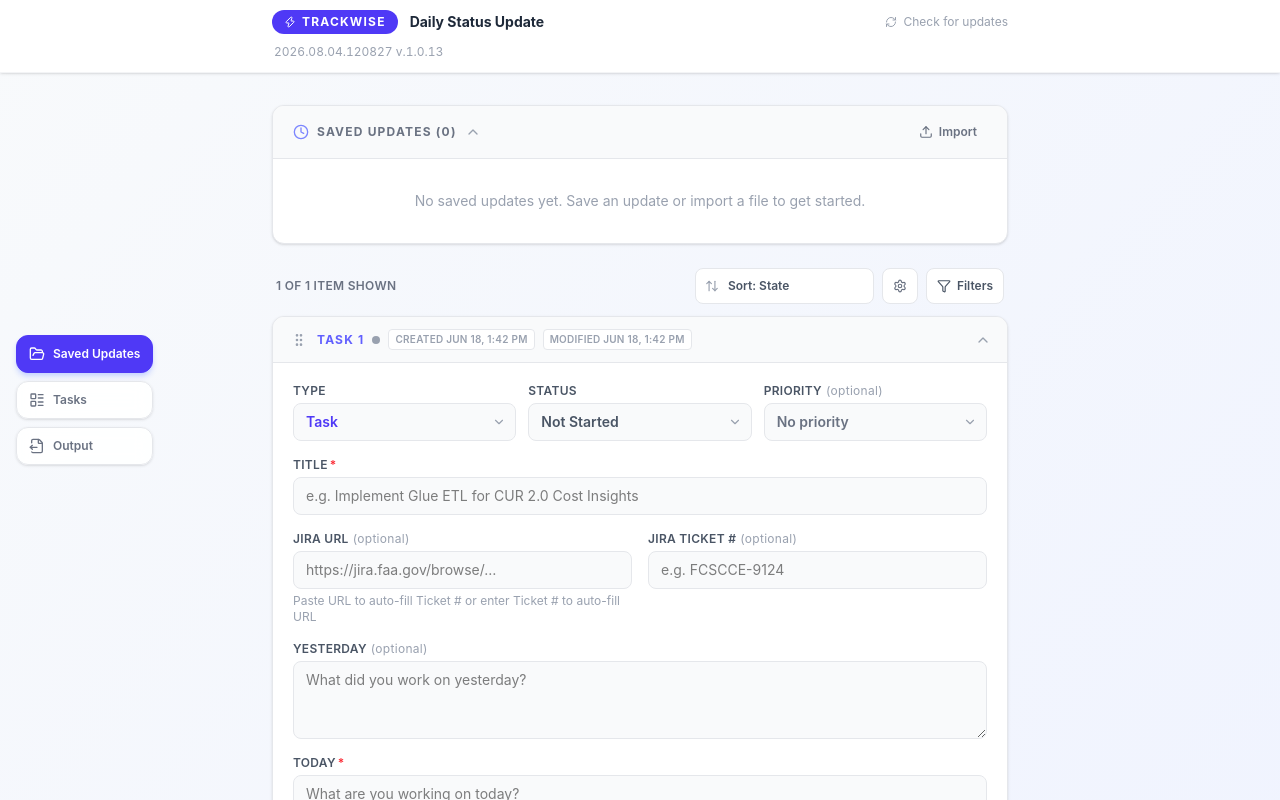
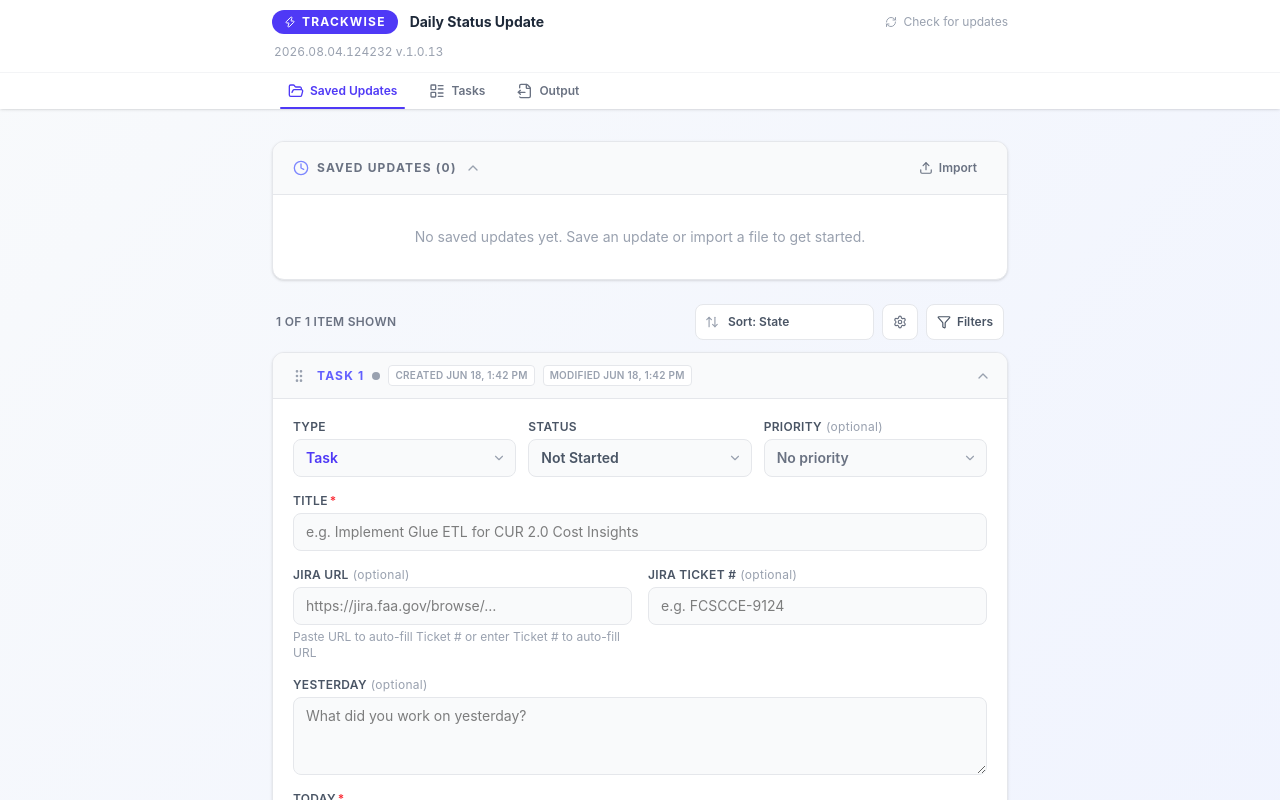
Before and after one commit to BrettFX/Trackwise, a React (Vite) app: page / in a window 1280 px wide. Shown: the top 800 px of the page. Built offline with nearby package versions, Linux system fonts and the light colour scheme.

Commit message:
fix: resolve update checking issue Modernize app navbar

```diff
--- a/public/version.json
+++ b/public/version.json
@@ -1,4 +1,4 @@
 {
   "version": "1.0.13",
-  "buildDate": "2026.08.04.120827"
+  "buildDate": "2026.08.04.124232"
 }
--- a/src/App.tsx
+++ b/src/App.tsx
@@ -786,10 +786,9 @@ function App() {
 
   return (
     <div className="min-h-screen bg-gradient-to-br from-slate-50 to-indigo-50">
-      <NavPanel />
-
-      {/* Sticky banner */}
-      <header className="sticky top-0 z-50 bg-white/95 backdrop-blur-sm shadow-sm border-b border-gray-100">
+      {/* Sticky banner + nav */}
+      <div className="sticky top-0 z-50 bg-white/95 backdrop-blur-sm shadow-sm">
+      <header>
         <div className="max-w-3xl mx-auto px-3 sm:px-4 py-2.5">
           <div className="flex items-center gap-3">
             <button
@@ -813,8 +812,10 @@ function App() {
           </div>
         </div>
       </header>
+      <NavPanel />
+      </div>
 
-      <div className="max-w-3xl mx-auto px-3 sm:px-4 pb-24 sm:pb-28 lg:pb-10">
+      <div className="max-w-3xl mx-auto px-3 sm:px-4 pb-12 lg:pb-10">
 
         {/* Save-as-new modal */}
         {saveNamePrompt && (
--- a/src/components/NavPanel.tsx
+++ b/src/components/NavPanel.tsx
@@ -8,17 +8,15 @@ interface NavItem {
 }
 
 const NAV_ITEMS: NavItem[] = [
-  { id: 'section-history', label: 'Saved Updates', icon: <FolderOpen  className="w-4 h-4" /> },
-  { id: 'section-tasks', label: 'Tasks',  icon: <LayoutList className="w-4 h-4" /> },
-  { id: 'section-output',  label: 'Output',   icon: <FileOutput className="w-4 h-4" /> },
+  { id: 'section-history', label: 'Saved Updates', icon: <FolderOpen className="w-4 h-4" /> },
+  { id: 'section-tasks',   label: 'Tasks',         icon: <LayoutList className="w-4 h-4" /> },
+  { id: 'section-output',  label: 'Output',        icon: <FileOutput className="w-4 h-4" /> },
 ];
 
 export default function NavPanel() {
   const [activeId, setActiveId] = useState(NAV_ITEMS[0].id);
 
   useEffect(() => {
-    // Track intersection ratio per section; the section with the highest visible
-    // area wins and becomes the active nav item.
     const ratios: Record<string, number> = Object.fromEntries(NAV_ITEMS.map((n) => [n.id, 0]));
 
     function pickActive() {
@@ -55,10 +53,8 @@ export default function NavPanel() {
   }
 
   return (
-    <nav
-      aria-label="Page sections"
-      className="fixed inset-x-3 bottom-[calc(env(safe-area-inset-bottom)+0.75rem)] z-40 flex items-center justify-center gap-2 rounded-2xl border border-gray-200 bg-white/95 p-2 shadow-lg shadow-slate-200/70 backdrop-blur-sm lg:inset-x-auto lg:left-4 lg:top-1/2 lg:bottom-auto lg:-translate-y-1/2 lg:flex-col lg:items-stretch lg:justify-start lg:rounded-none lg:border-0 lg:bg-transparent lg:p-0 lg:shadow-none lg:backdrop-blur-none"
-    >
+    <nav aria-label="Page sections" className="border-t border-gray-100">
+      <div className="max-w-3xl mx-auto px-3 sm:px-4 flex">
         {NAV_ITEMS.map((item) => {
           const active = activeId === item.id;
           return (
@@ -66,17 +62,19 @@ export default function NavPanel() {
               key={item.id}
               onClick={() => scrollTo(item.id)}
               title={item.label}
-            className={`flex min-h-11 flex-1 items-center justify-center gap-2 px-3 py-2.5 rounded-xl text-xs font-semibold transition-all border lg:min-h-0 lg:flex-none lg:justify-start
+              className={`relative flex items-center gap-1.5 px-4 py-2.5 text-xs font-semibold transition-colors
+                after:absolute after:bottom-0 after:inset-x-2 after:h-0.5 after:rounded-full after:transition-all
                 ${active
-                ? 'bg-indigo-600 text-white border-indigo-600 shadow-md shadow-indigo-200'
-                : 'bg-white/90 backdrop-blur-sm text-gray-500 border-gray-200 hover:bg-indigo-50 hover:text-indigo-600 hover:border-indigo-200 shadow-sm'
+                  ? 'text-indigo-600 after:bg-indigo-600'
+                  : 'text-gray-500 hover:text-gray-800 after:bg-transparent'
                 }`}
             >
               {item.icon}
-            <span className="sr-only sm:not-sr-only lg:sr-only xl:not-sr-only">{item.label}</span>
+              <span className="hidden xs:inline sm:inline">{item.label}</span>
             </button>
           );
         })}
+      </div>
     </nav>
   );
 }
```
Lines whose indentation alone changed are shown as unchanged.
